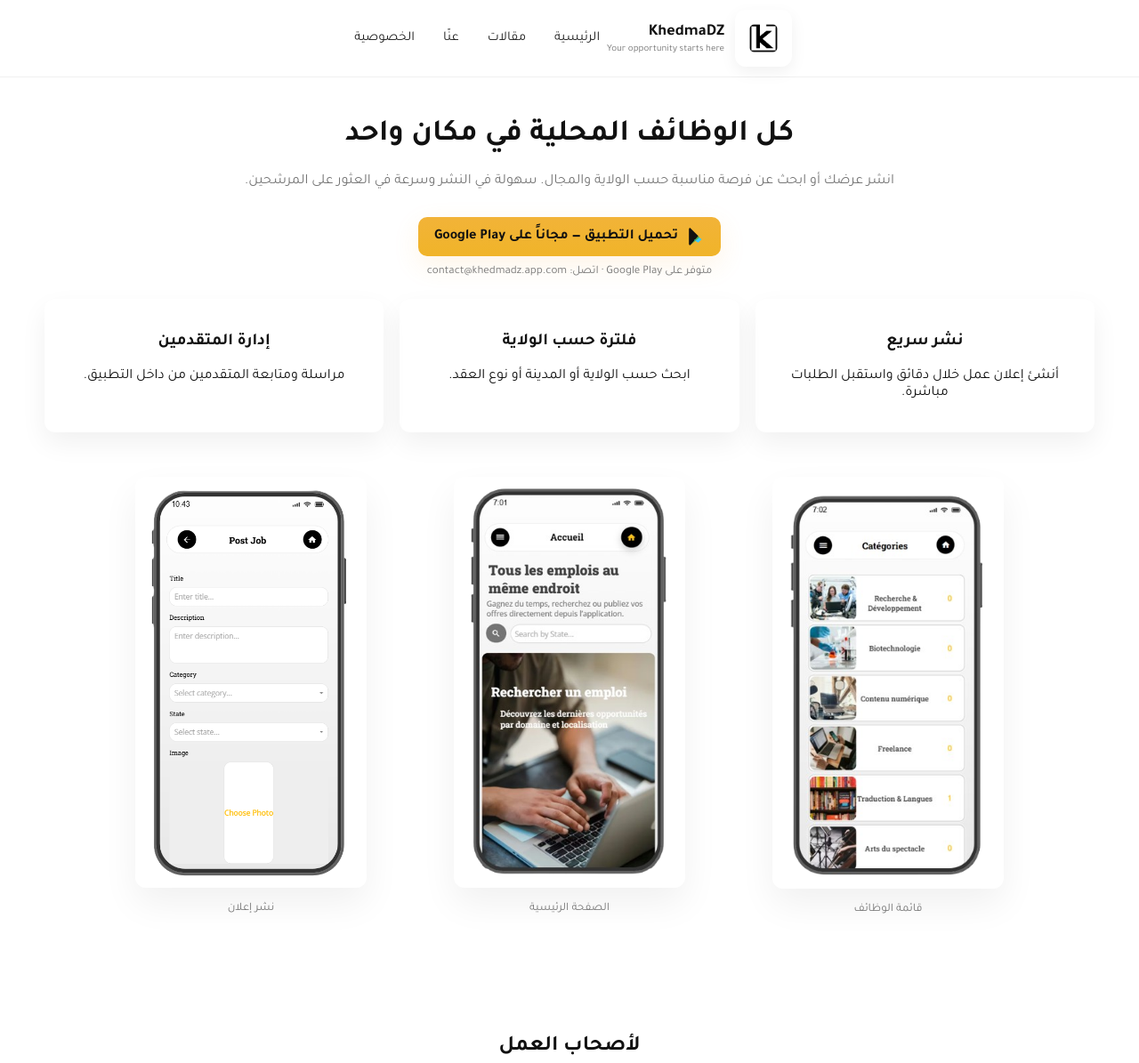
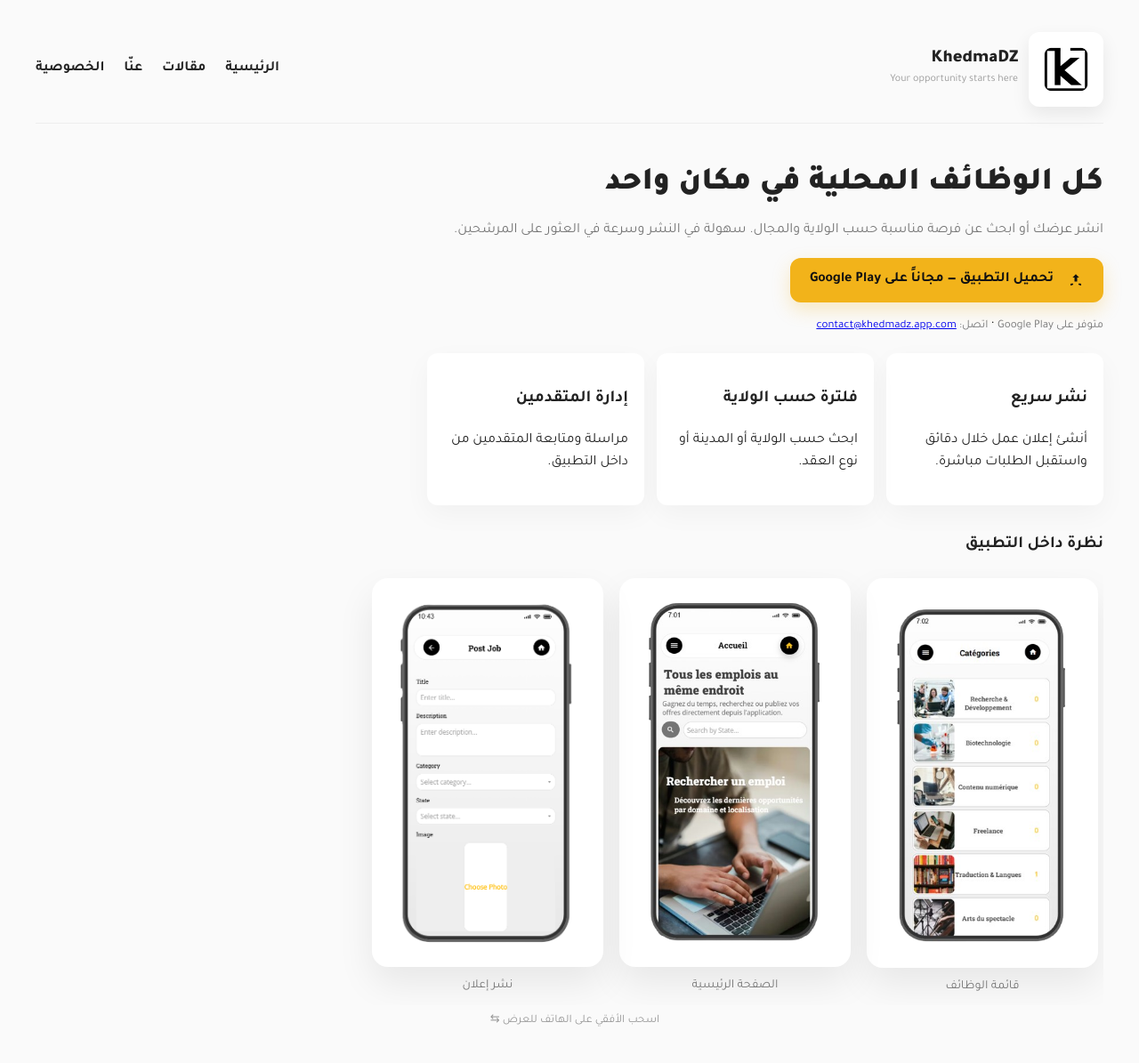
Before and after one commit to oussmbh/khedmadzapp, a plain HTML site: page index.html in a window 1280 px wide. Shown: the top 1195 px of the page at 89% size. Drawn offline with Linux system fonts and the light colour scheme.

Commit message:
Update index.html

```diff
--- a/index.html
+++ b/index.html
@@ -5,128 +5,139 @@
   <meta name="viewport" content="width=device-width,initial-scale=1">
   <title>KhedmaDZ — وظائف محلية وسريعة</title>
 
-  <!-- Google Font -->
-  <link href="https://fonts.googleapis.com/css2?family=Tajawal:wght@300;400;700&display=swap" rel="stylesheet">
+  <!-- font changed to Tajawal for a cleaner Arabic look -->
+  <link href="https://fonts.googleapis.com/css2?family=Tajawal:wght@300;400;700;900&display=swap" rel="stylesheet">
 
   <style>
     :root{
-      --accent:#f0b429; /* أصفر CTA */
-      --dark:#111;
+      --accent:#f2b31a;
       --muted:#777;
-      --card:#fff;
-      --shadow: 0 12px 30px rgba(13,13,13,0.06);
+      --card-bg:#fff;
+      --page-bg:#fafafa;
+      --max-width:1200px;
+    }
+    html,body{height:100%;}
+    body{
+      margin:0;
+      font-family: 'Tajawal', system-ui, -apple-system, 'Segoe UI', Roboto, 'Noto Sans Arabic', sans-serif;
+      background:var(--page-bg);
+      color:#222;
+      line-height:1.6;
+    }
+    .container{max-width:var(--max-width);margin:0 auto;padding:18px}
+
+    /* header */
+    .site-header{
+      display:flex;
+      align-items:center;
+      justify-content:space-between;
+      padding:18px 0; /* زيادة بسيطة للمساحة العمودية */
+      border-bottom:1px solid #eee;
+      gap:18px;
     }
 
-    html,body{height:100%;margin:0;font-family:"Tajawal",system-ui,Segoe UI,Roboto,"Helvetica Neue",Arial;direction:rtl;background:#fff;color:var(--dark);-webkit-font-smoothing:antialiased}
-    a{color:inherit;text-decoration:none}
-    .container{max-width:1180px;margin:0 auto;padding:16px;}
+    /* Brand: اجعل النص (title+tag) يوازي شعار الصورة تماماً مركزياً */
+    .brand{
+      display:flex;
+      align-items:center;
+      gap:14px;
+    }
+    /* حاوية العنوان بجانب الشعار: نستخدم عمود ونجعل النص مركزاً عمودياً */
+    .brand > div{
+      display:flex;
+      flex-direction:column;
+      justify-content:center;
+      /* يقلّل المسافة الفارغة الرأسية إذا احتاج */
+    }
+    .logo{
+      height:72px; /* خفّضت قليلاً ليكون تناسق أفضل مع النص */
+      width:72px;
+      object-fit:contain;
+      border-radius:12px;
+      box-shadow:0 8px 20px rgba(0,0,0,0.08);
+      background:#fff;
+      padding:6px;
+      flex-shrink:0;
+    }
+    .title{font-weight:900;font-size:20px;line-height:1;margin:0}
+    .tag{font-size:12px;color:#999;margin-top:4px}
 
-    /* HEADER */
-    .site-header{
-      position:fixed;
-      top:0;left:0;right:0;
-      background:rgba(255,255,255,0.98);
-      border-bottom:1px solid #f0f0f0;
-      z-index:1200;
-      transition:height .22s ease,box-shadow .22s ease,padding .22s ease,transform .22s ease;
-      display:flex;align-items:center;justify-content:center;
-      height:86px;
-      backdrop-filter: blur(4px);
-    }
-    .site-header.shrink{height:62px;box-shadow:0 6px 18px rgba(10,10,10,0.04)}
-    .site-header .container{display:flex;align-items:center;justify-content:space-between;padding:0 10px}
-    .brand{display:flex;align-items:center;gap:12px}
-    .logo-wrap{width:64px;height:64px;border-radius:12px;background:#fff;display:flex;align-items:center;justify-content:center;box-shadow:0 6px 18px rgba(0,0,0,0.06)}
-    .logo{max-width:46px;height:auto;display:block}
-    .title{font-weight:700;font-size:18px}
-    .tag{font-size:11px;color:var(--muted);margin-top:2px}
-
-    .nav{display:flex;gap:16px;align-items:center}
-    .nav a{color:#222;padding:6px 8px;font-weight:500;font-size:15px}
-
-    /* Hero */
-    .hero{padding-top:120px;padding-bottom:30px}
-    .hero-card{display:flex;flex-direction:column;align-items:center;text-align:center;padding:8px}
-    .h1{font-size:34px;margin:4px 0 6px;font-weight:700}
-    .h2{color:var(--muted);max-width:820px}
-
-    /* main CTA inside hero */
-    .cta{
-      display:inline-flex;align-items:center;gap:10px;
-      background:linear-gradient(0deg,var(--accent),#f2b338);
-      color:#111;padding:12px 18px;border-radius:10px;font-weight:700;margin-top:14px;
-      box-shadow: 0 10px 30px rgba(243,167,48,0.12);
-    }
-    .cta svg{width:20px;height:20px;flex-shrink:0}
-
-    /* small contact line */
-    .meta{margin-top:12px;color:var(--muted);font-size:13px}
-
-    /* features cards */
-    .features{display:grid;grid-template-columns:repeat(auto-fit,minmax(240px,1fr));gap:18px;margin-top:28px}
-    .card{background:var(--card);padding:18px;border-radius:12px;box-shadow:var(--shadow)}
-
-    /* screenshots row */
-    .app-screenshots-grid{display:flex;gap:18px;overflow-x:auto;padding:12px 6px;margin-top:18px}
-    .app-screenshots-grid .shot{flex:0 0 auto;width:260px}
-
-    /* Footer */
-    .footer{padding:36px 0;margin-top:60px;background:transparent}
-
-    /* Sticky top CTA that appears on scroll */
-    .sticky-cta{
-      position:fixed;left:12px;right:12px;top:14px;display:flex;justify-content:center;z-index:1400;
-      pointer-events:none;opacity:0;transform:translateY(-6px);transition:all .22s ease;
-    }
-    .sticky-cta.show{opacity:1;transform:translateY(0);pointer-events:auto}
-    .sticky-cta .bar{background:var(--accent);color:#111;padding:10px 16px;border-radius:12px;display:flex;align-items:center;gap:12px;box-shadow:0 10px 30px rgba(243,167,48,0.14);width:fit-content}
-    .sticky-cta .bar a{color:#111;font-weight:700;display:inline-flex;align-items:center;gap:8px}
-    .sticky-cta .bar .small{font-size:13px;color:rgba(0,0,0,0.65);font-weight:600}
-
-    /* responsive */
-    @media (max-width:900px){
-      .h1{font-size:28px}
-      .site-header{height:72px}
-      .site-header.shrink{height:54px}
-      .logo-wrap{width:56px;height:56px}
-    }
-    @media (max-width:520px){
-      .h1{font-size:22px}
-      .h2{font-size:14px}
-      .brand .title{display:none} /* hide title on very small screens to avoid overlap */
-      .nav{display:none}
-      .hero{padding-top:100px}
-      .sticky-cta{left:8px;right:8px;top:8px}
+    /* navigation */
+    .nav a{
+      /* استخدمت المسافات المنطقية لتعمل جيداً في RTL و LTR */
+      margin-inline-start:18px;
+      text-decoration:none;
+      color:#222;
+      font-weight:600;
     }
 
-    /* small utility */
-    .center{text-align:center}
+    /* hero */
+    .hero{padding:40px 0;}
+    .hero-card{max-width:760px;margin-left:auto}
+    .h1{font-size:36px;margin:0 0 10px;font-weight:900}
+    .h2{color:var(--muted);margin:0 0 18px}
+
+    /* CTA with download icon */
+    .cta{
+      display:inline-flex;
+      align-items:center;
+      gap:10px; /* مسافة منطقية بين الأيقونة والنص */
+      background:var(--accent);
+      color:#111;
+      padding:12px 22px;
+      border-radius:12px;
+      text-decoration:none;
+      font-weight:700;
+      box-shadow:0 8px 20px rgba(242,179,26,0.25);
+    }
+    /* أيقونة الـ SVG داخل الزر */
+    .cta svg{
+      width:18px;
+      height:18px;
+      flex:0 0 auto;
+      /* استخدمنا margin-inline-end لتكون المسافة صحيحة في RTL */
+      margin-inline-end:6px;
+      vertical-align:middle;
+    }
+
+    .meta .small{color:var(--muted);font-size:13px}
+
+    .features{display:grid;grid-template-columns:repeat(auto-fit,minmax(220px,1fr));gap:14px;margin-top:18px}
+    .card{background:var(--card-bg);padding:18px;border-radius:12px;box-shadow:0 10px 30px rgba(0,0,0,0.04)}
+
+/* screenshots area (kept single copy, horizontal scroll on small screens) */
+    .screenshots{margin-top:30px;padding-left:12px}
+    .app-screenshots-grid{display:flex;gap:18px;justify-content:flex-start;align-items:flex-start;flex-wrap:nowrap;overflow-x:auto;padding:10px 6px;margin-top:12px;-webkit-overflow-scrolling:touch;}
+    .app-screenshots-grid .shot{flex:0 0 auto;width:260px;text-align:center;margin:0}
+    .app-screenshots-grid img{display:block;width:100%;height:auto;border-radius:12px}
+
+    footer.footer{margin-top:40px;padding:28px 0}
+    .contacts a{color:var(--accent);text-decoration:none}
+
+    /* smaller screens */
+    @media (max-width:900px){
+      .container{padding:12px}
+      .h1{font-size:28px}
+      .logo{height:64px;width:64px}
+      .hero-card{width:100%}
+      .app-screenshots-grid{padding:8px 4px}
+
+      /* تصغير تباعد الروابط على الشاشات الصغيرة */
+      .nav a{margin-inline-start:12px}
+    }
+
+    /* ensure no accidental large heights reserved */
+    .hero, .hero-card, .screenshots, .app-screenshots-grid { min-height: 0; }
+
   </style>
 </head>
 <body>
+  <div class="container">
 
-  <!-- Sticky CTA (appears when scroll down) -->
-  <div id="stickyCTA" class="sticky-cta" aria-hidden="true">
-    <div class="bar" role="region" aria-label="تحميل التطبيق">
-      <!-- Google Play SVG icon -->
-      <a class="cta" href="https://play.google.com/store/apps/details?id=com.khedmadz.app" target="_blank" rel="noopener" style="pointer-events:auto;">
-        <svg xmlns="http://www.w3.org/2000/svg" viewBox="0 0 512 512" width="20" height="20" aria-hidden="true">
-          <path fill="#000" d="M325.3 234.3L104.8 16.9C99.5 11.8 92.6 9 85.6 9c-7.2 0-14.5 2.8-19.7 8.4C60.4 25.9 56 35 56 44.9v422.2c0 9.9 4.4 19 9.9 27.6 5.2 5.6 12.5 8.4 19.7 8.4 7 0 13.9-2.8 19.2-7.9l220.5-217.4c6.2-6.1 6.2-16 0-22.9z"/>
-          <path fill="#3bccff" d="M344.3 272.8L200.4 359.9 325.3 429.1 424.6 333.7z"/>
-          <path fill="#4caf50" d="M104.8 495.1L357.1 284.7 325.3 234.3 104.8 495.1z"/>
-        </svg>
-        <span class="small">تحميل التطبيق — مجاناً على Google Play</span>
-      </a>
-    </div>
-  </div>
-
-  <!-- Header -->
-  <header id="siteHeader" class="site-header" role="banner">
-    <div class="container">
+    <!-- Header -->
+    <header class="site-header" role="banner">
       <div class="brand" style="gap:12px">
-        <div class="logo-wrap" aria-hidden="true">
-          <img class="logo" src="design.dz.png" alt="KhedmaDZ logo">
-        </div>
+        <img class="logo" src="design.dz.png" alt="KhedmaDZ">
         <div>
           <div class="title">KhedmaDZ</div>
           <div class="tag">Your opportunity starts here</div>
@@ -139,30 +150,31 @@
         <a href="about.html">عنّا</a>
         <a href="privacy.html">الخصوصية</a>
       </nav>
-    </div>
-  </header>
+    </header>
 
-  <main>
+    <!-- Hero -->
     <section class="hero" aria-labelledby="hero-heading">
-      <div class="container hero-card">
-        <h1 id="hero-heading" class="h1 center">كل الوظائف المحلية في مكان واحد</h1>
-        <p class="h2 center">انشر عرضك أو ابحث عن فرصة مناسبة حسب الولاية والمجال. سهولة في النشر وسرعة في العثور على المرشحين.</p>
+      <div class="hero-card">
+        <h1 id="hero-heading" class="h1">كل الوظائف المحلية في مكان واحد</h1>
+        <p class="h2">انشر عرضك أو ابحث عن فرصة مناسبة حسب الولاية والمجال. سهولة في النشر وسرعة في العثور على المرشحين.</p>
 
-        <a class="cta" href="https://play.google.com/store/apps/details?id=com.khedmadz.app" target="_blank" rel="noopener" aria-label="تحميل التطبيق على Google Play">
-          <!-- Google Play SVG inside main CTA -->
-          <svg xmlns="http://www.w3.org/2000/svg" viewBox="0 0 512 512" width="20" height="20" aria-hidden="true">
-            <path fill="#111" d="M325.3 234.3L104.8 16.9C99.5 11.8 92.6 9 85.6 9c-7.2 0-14.5 2.8-19.7 8.4C60.4 25.9 56 35 56 44.9v422.2c0 9.9 4.4 19 9.9 27.6 5.2 5.6 12.5 8.4 19.7 8.4 7 0 13.9-2.8 19.2-7.9l220.5-217.4c6.2-6.1 6.2-16 0-22.9z"/>
-            <path fill="#3bccff" d="M344.3 272.8L200.4 359.9 325.3 429.1 424.6 333.7z"/>
-            <path fill="#4caf50" d="M104.8 495.1L357.1 284.7 325.3 234.3 104.8 495.1z"/>
-          </svg>
-          تحميل التطبيق — مجاناً على Google Play
-        </a>
-
-        <div class="meta center" style="margin-top:10px">
-          <span class="small">متوفر على Google Play · اتصل: <a href="mailto:contact@khedmadz.app.com">contact@khedmadz.app.com</a></span>
+        <div style="margin-top:12px">
+          <!-- CTA with download icon (SVG) -->
+          <a class="cta" href="https://play.google.com/store/apps/details?id=com.khedmadz.app" target="_blank" rel="noopener">
+            <!-- SVG download / get app icon -->
+            <svg viewBox="0 0 24 24" aria-hidden="true" focusable="false" xmlns="http://www.w3.org/2000/svg">
+              <path fill="currentColor" d="M5 20h14a1 1 0 0 0 1-1v-1a1 1 0 0 0-1-1h-3v2h2v1H6v-1h2v-2H5a1 1 0 0 0-1 1v1a1 1 0 0 0 1 1zM12 3l5 5h-3v6h-4V8H7l5-5z"/>
+            </svg>
+            تحميل التطبيق — مجاناً على Google Play
+          </a>
         </div>
 
-        <div class="features" style="margin-top:22px; width:100%;">
+        <div class="meta" style="margin-top:14px">
+          <span class="small">متوفر على Google Play</span> ·
+          <span class="small">اتصل: <a href="mailto:contact@khedmadz.app.com">contact@khedmadz.app.com</a></span>
+        </div>
+
+        <div class="features" style="margin-top:18px">
           <div class="card">
             <h3>نشر سريع</h3>
             <p>أنشئ إعلان عمل خلال دقائق واستقبل الطلبات مباشرة.</p>
@@ -177,72 +189,102 @@
           </div>
         </div>
 
-        <div class="app-screenshots-grid center" aria-label="عرض لصور التطبيق" style="margin-top:22px">
-          <figure class="shot">
-            <img src="screenshot1.png" alt="قائمة الوظائف" style="width:100%;border-radius:12px;box-shadow:0 18px 40px rgba(0,0,0,0.06)">
-            <figcaption style="margin-top:8px;color:var(--muted);font-size:13px">قائمة الوظائف</figcaption>
+      </div>
+
+      <!-- Screenshots grid (single copy only) -->
+      <aside class="screenshots center" aria-label="App screenshots" style="padding-left:12px">
+        <h3 style="margin-bottom:8px">نظرة داخل التطبيق</h3>
+
+        <div class="app-screenshots-grid" role="list">
+
+          <figure class="shot" role="listitem">
+            <div style="padding:16px;border-radius:18px;background:#fff;box-shadow:0 18px 40px rgba(0,0,0,0.08);">
+              <img src="screenshot1.png" alt="قائمة الوظائف">
+            </div>
+            <figcaption style="margin-top:10px;font-size:14px;color:#777">قائمة الوظائف</figcaption>
           </figure>
-          <figure class="shot">
-            <img src="screenshot2.png" alt="الصفحة الرئيسية" style="width:100%;border-radius:12px;box-shadow:0 18px 40px rgba(0,0,0,0.06)">
-            <figcaption style="margin-top:8px;color:var(--muted);font-size:13px">الصفحة الرئيسية</figcaption>
+
+          <figure class="shot" role="listitem">
+            <div style="padding:16px;border-radius:18px;background:#fff;box-shadow:0 18px 40px rgba(0,0,0,0.08);">
+              <img src="screenshot2.png" alt="الصفحة الرئيسية">
+            </div>
+            <figcaption style="margin-top:10px;font-size:14px;color:#777">الصفحة الرئيسية</figcaption>
           </figure>
-          <figure class="shot">
-            <img src="screenshot3.png" alt="نشر إعلان" style="width:100%;border-radius:12px;box-shadow:0 18px 40px rgba(0,0,0,0.06)">
-            <figcaption style="margin-top:8px;color:var(--muted);font-size:13px">نشر إعلان</figcaption>
+
+          <figure class="shot" role="listitem">
+            <div style="padding:16px;border-radius:18px;background:#fff;box-shadow:0 18px 40px rgba(0,0,0,0.08);">
+              <img src="screenshot3.png" alt="نشر إعلان">
+            </div>
+            <figcaption style="margin-top:10px;font-size:14px;color:#777">نشر إعلان</figcaption>
           </figure>
+
         </div>
 
+        <div style="margin-top:8px;text-align:center;color:#999;font-size:13px">اسحب الأفقي على الهاتف للعرض ⇆</div>
+      </aside>
+    </section>
+
+    <!-- For Employers -->
+    <section class="section" aria-labelledby="for-employers">
+      <div class="container">
+        <h2 id="for-employers" class="center">لأصحاب العمل</h2>
+        <p class="center small">نوفر لك أدوات سريعة لنشر عروضك والوصول لمرشحين حقيقيين.</p>
+
+        <div class="employer-boxes" style="display:grid;grid-template-columns:repeat(auto-fit,minmax(260px,1fr));gap:14px;margin-top:14px">
+          <div class="card">
+            <h3>نشر فعال</h3>
+            <p>إنشاء إعلان واضح مع متطلبات العمل والموقع.</p>
+          </div>
+          <div class="card">
+            <h3>تسويق محلي</h3>
+            <p>وصول للمرشحين داخل الولايات المحددة.</p>
+          </div>
+          <div class="card">
+            <h3>متابعة الأداء</h3>
+            <p>عرض الطلبات وفرز المرشحين بسرعة.</p>
+          </div>
+        </div>
       </div>
     </section>
 
-    <!-- rest content... -->
-    <section style="padding:30px 0;">
+    <!-- Blog + Resources -->
+    <section class="section" aria-labelledby="blog">
       <div class="container">
-        <h2 class="center">لأصحاب العمل</h2>
-        <div style="height:1px"></div>
+        <h2 id="blog" class="center">مقالات ونصائح</h2>
+        <div class="blog-list center">
+          <p class="small">مقالات قصيرة تساعدك على كتابة إعلان جيد وإيجاد الموظفين.</p>
+          <ul style="list-style: none;padding:0;margin:12px 0;">
+            <li><a href="article1.html">— كيف تكتب سيرة ذاتية احترافية</a></li>
+            <li><a href="article2.html">— أفضل طرق البحث عن عمل في الجزائر</a></li>
+            <li><a href="article3.html">— نصائح لنشر إعلان يجذب مرشحين</a></li>
+          </ul>
+        </div>
       </div>
     </section>
 
-    <footer class="footer">
-      <div class="container center">
-        <div style="max-width:900px;margin:0 auto;color:var(--muted)">
-          <p>تواصل معنا: <a href="mailto:info@khedmadz.app.com">info@khedmadz.app.com</a> · <a href="mailto:support@khedmadz.app.com">support@khedmadz.app.com</a></p>
-          <p style="margin-top:10px;color:#aaa">© 2025 KhedmaDZ — جميع الحقوق محفوظة</p>
+    <!-- Footer -->
+    <footer class="footer" role="contentinfo">
+      <div class="container">
+        <div class="row" style="display:flex;flex-wrap:wrap;gap:18px;justify-content:space-between;align-items:center">
+          <div class="contacts">
+            <strong>تواصل معنا</strong><br>
+            <a href="mailto:contact@khedmadz.app.com">contact@khedmadz.app.com</a> ·
+            <a href="mailto:support@khedmadz.app.com">support@khedmadz.app.com</a> ·
+            <a href="mailto:info@khedmadz.app.com">info@khedmadz.app.com</a>
+          </div>
+
+          <div class="socials small">
+            <strong>تابعنا</strong><br>
+            <a href="https://www.facebook.com/share/175tyBWDvn/" target="_blank" rel="noopener">Facebook</a> ·
+            <a href="https://www.instagram.com/khedma__dz?igsh=eTI5cHZ6dWFmMDhi" target="_blank" rel="noopener">Instagram</a> ·
+            <a href="https://www.tiktok.com/@khedma__dz?_r=1&_t=ZS-91qhSVc4nA1" target="_blank" rel="noopener">TikTok</a>
+          </div>
         </div>
+
+        <p class="center small" style="margin-top:14px">© 2025 KhedmaDZ — جميع الحقوق محفوظة</p>
       </div>
     </footer>
 
-  </main>
-
-  <script>
-    // shrink header on scroll & show sticky CTA
-    (function(){
-      const header = document.getElementById('siteHeader');
-      const sticky = document.getElementById('stickyCTA');
-      const showAt = 200; // pixels scrolled before showing sticky bar (عدّل عند الحاجة)
-
-      function onScroll(){
-        const y = window.scrollY || window.pageYOffset;
-        if(y > 60){
-          header.classList.add('shrink');
-        } else {
-          header.classList.remove('shrink');
-        }
-
-        if(y > showAt){
-          sticky.classList.add('show');
-          sticky.setAttribute('aria-hidden','false');
-        } else {
-          sticky.classList.remove('show');
-          sticky.setAttribute('aria-hidden','true');
-        }
-      }
-
-      window.addEventListener('scroll', onScroll, {passive:true});
-      // init
-      onScroll();
-    })();
-  </script>
-
+  </div>
 </body>
 </html>
```
